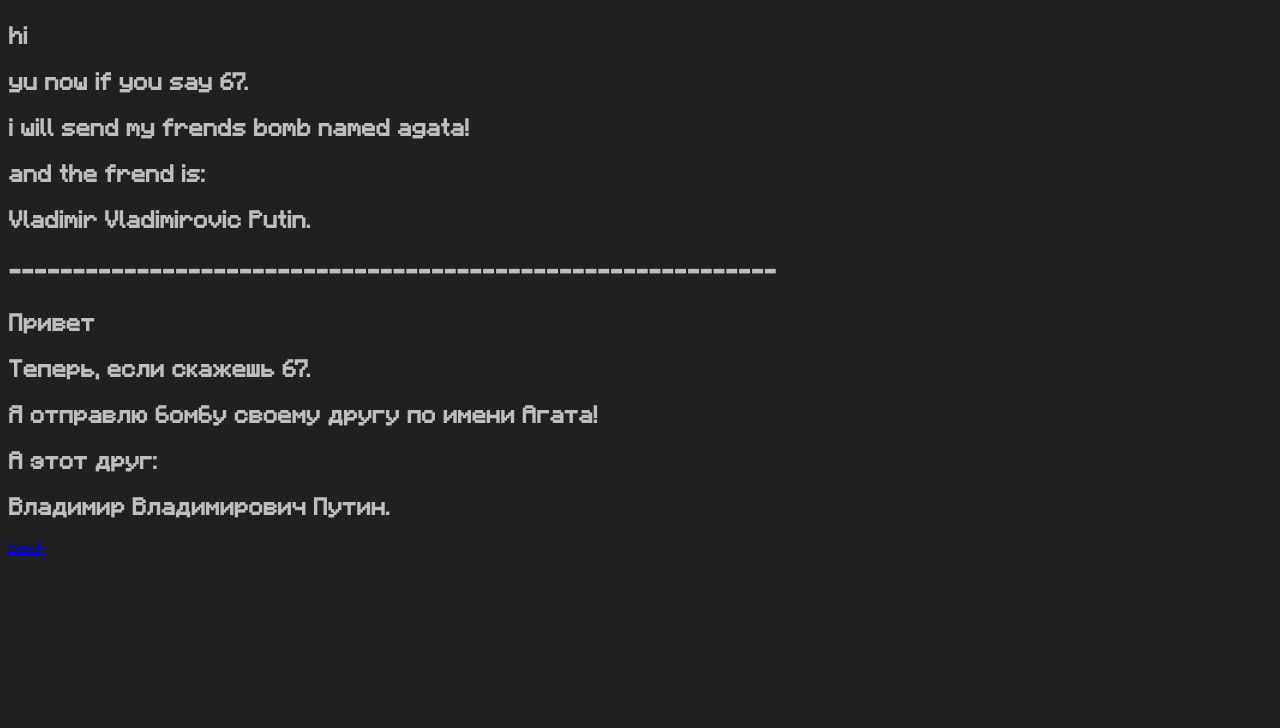
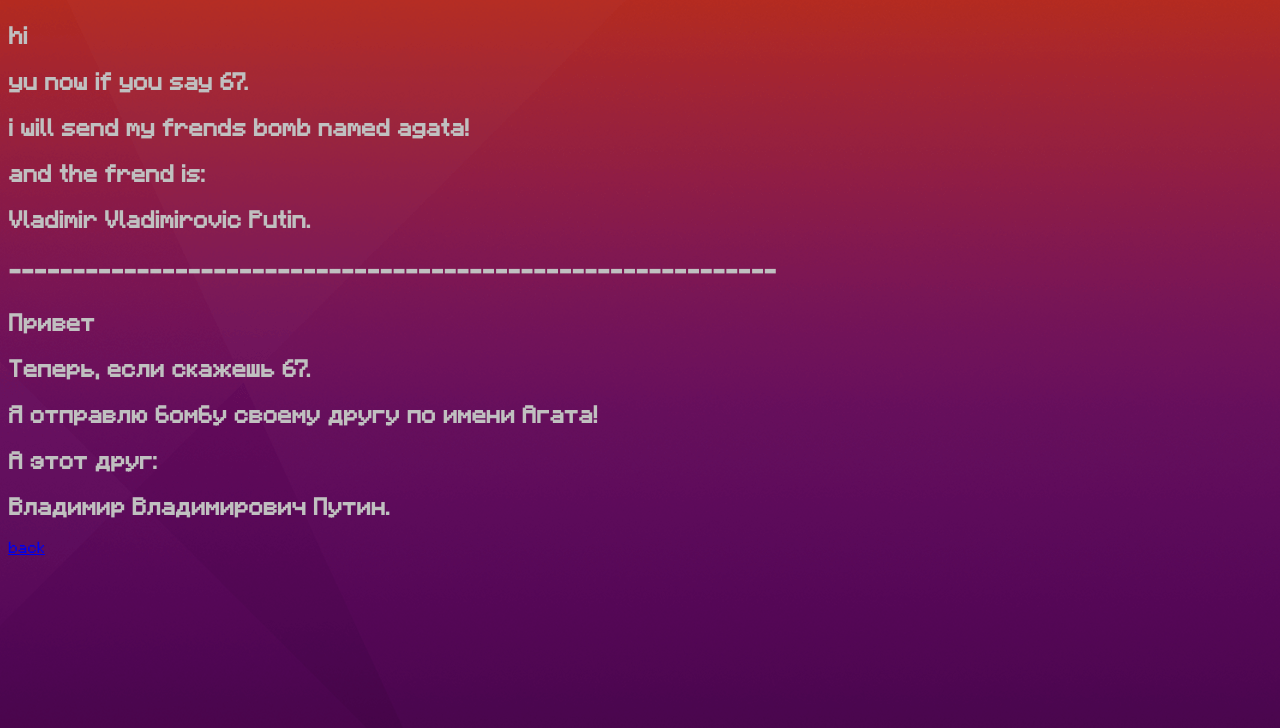
Before and after one commit to Anonimous1425845/Moja-prv-webstr-nka.-Krajina-zapomnenia., a plain HTML site: page text.html in a window 1280 px wide. Drawn offline with Linux system fonts and the light colour scheme; files that its build step writes are made by us from their sources.

Commit message:
small update

```diff
--- a/text.html
+++ b/text.html
@@ -6,6 +6,12 @@
     <title>text</title>
     <link rel="icon" href="assets/ikonka.png" type="image/png">
     <link rel="stylesheet" href="styles/style.css">
+    <style>
+        body {
+            background-image: url(./assets/Focal-Fossa_Plain_WP_1920x1080.png) !important;
+            color: rgb(192, 192, 192) !important;
+        }
+    </style>
 </head>
 <body>
     <section>
```
Also changed, not shown: assets/Focal-Fossa_Plain_WP_1920x1080.png (added).
